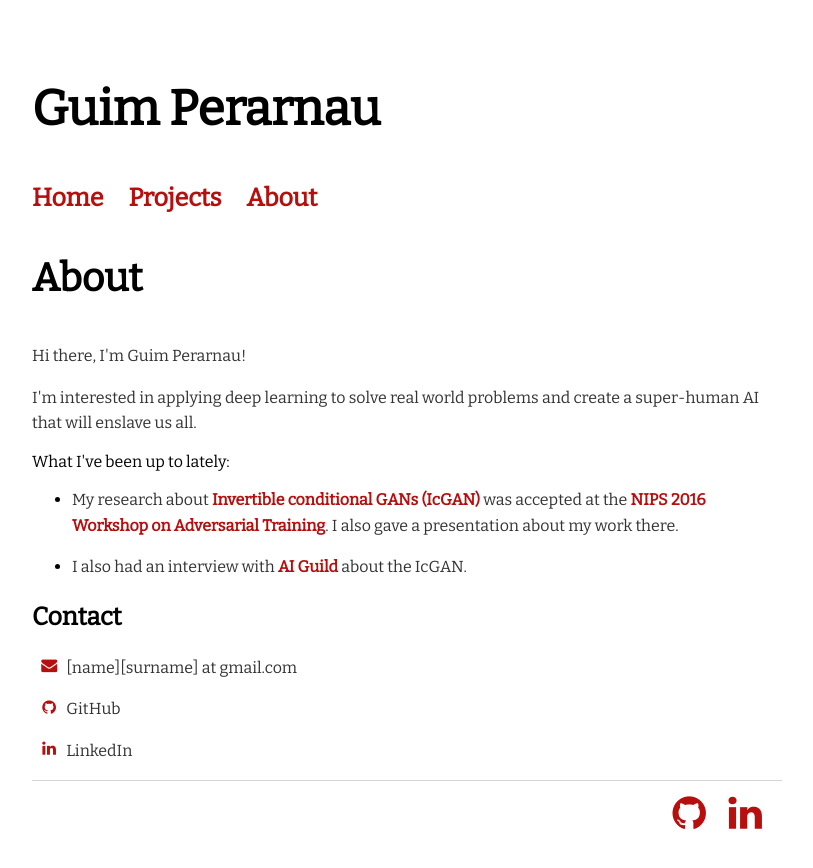
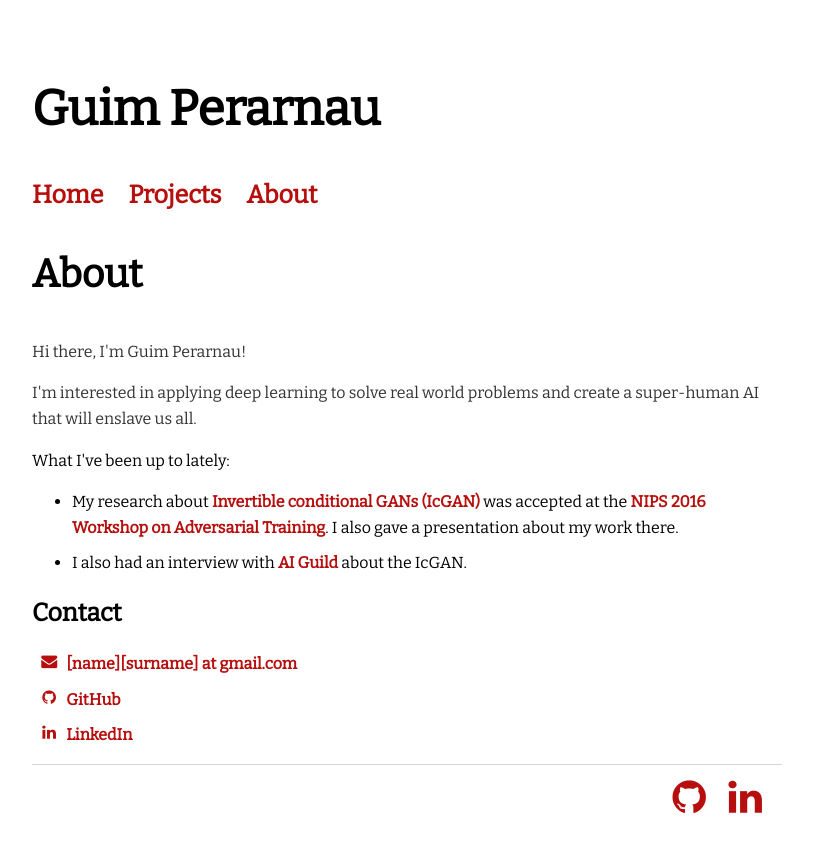
Before and after one commit to Guim3/guim3.github.io, a Jekyll site: the page built from about/index.html, in a window 1280 px wide. Shown: the top 868 px of the page, without its empty margins (233-1046 px from the left). Built offline with Jekyll 4.4.1, drawn with Linux system fonts in a browser that asks for light colours; nearby versions of some CDN libraries.

Commit message:
Revert previous commit. Add body style

```diff
--- a/about/index.html
+++ b/about/index.html
@@ -9,28 +9,28 @@
 
 	What I've been up to lately:
 	<ul>
-		<li><p>My research about <a href="projects/#icgan"> Invertible conditional GANs (IcGAN)</a> was accepted at the <a href="https://sites.google.com/site/nips2016adversarial/">NIPS 2016 Workshop on Adversarial Training</a>. I also gave a presentation about my work there.</p></li>
-		<li><p>I also had an interview with <a href="https://github.com/chadwittman/ai-guild">AI Guild</a> about the IcGAN.</p></li>
+		<li>My research about <a href="projects/#icgan"> Invertible conditional GANs (IcGAN)</a> was accepted at the <a href="https://sites.google.com/site/nips2016adversarial/">NIPS 2016 Workshop on Adversarial Training</a>. I also gave a presentation about my work there.</li>
+		<li>I also had an interview with <a href="https://github.com/chadwittman/ai-guild">AI Guild</a> about the IcGAN.</li>
 	</ul>
 
 	<h3>Contact</h3>
 	<ul class="fa-ul">
 		<li class="contact-item">
 		    <a href="#">
-		      <i class="fa-li fa fa-envelope"></i> <p>[name][surname] at gmail.com</p>
+		      <i class="fa-li fa fa-envelope"></i> [name][surname] at gmail.com
 		    </a>
 		</li>
 		{% if site.github_username %}
 		<li class="contact-item">
 		    <a href="https://github.com/{{ site.github_username }}">
-		      <i class="fa-li fa fa-github"></i> <p>GitHub</p>
+		      <i class="fa-li fa fa-github"></i> GitHub
 		    </a>
 		</li>
 		{% endif %}
 		{% if site.linkedin_username %}
 		<li class="contact-item">
 		    <a href="https://linkedin.com/in/{{ site.linkedin_username }}">
-		      <i class="fa-li fa fa-linkedin"></i> <p>LinkedIn</p>
+		      <i class="fa-li fa fa-linkedin"></i> LinkedIn
 		    </a>
 		</li>
 		{% endif %}
--- a/css/main.css
+++ b/css/main.css
@@ -4,6 +4,7 @@
     width: 750px;
     font-size: 16px;
     max-width:80%;
+    line-height: 25.6px;
 }
 nav ul {
     font-family: Bitter;/*Monaco, Menlo, Consolas;*/
@@ -106,7 +107,3 @@
 ul.posts li {
     list-style: none;
 }
-
-.contact-list {
-    display: inline-block;
-}
```
